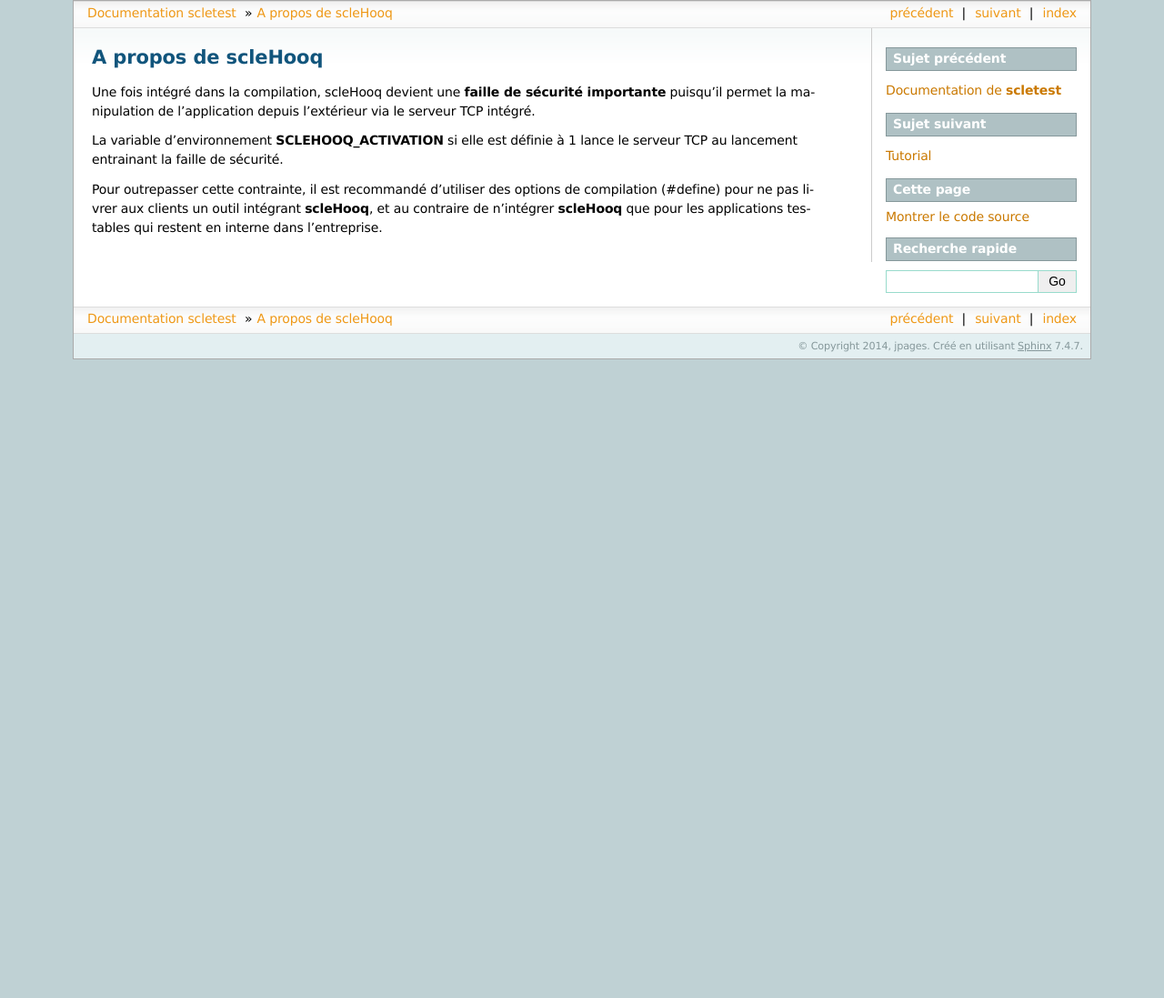
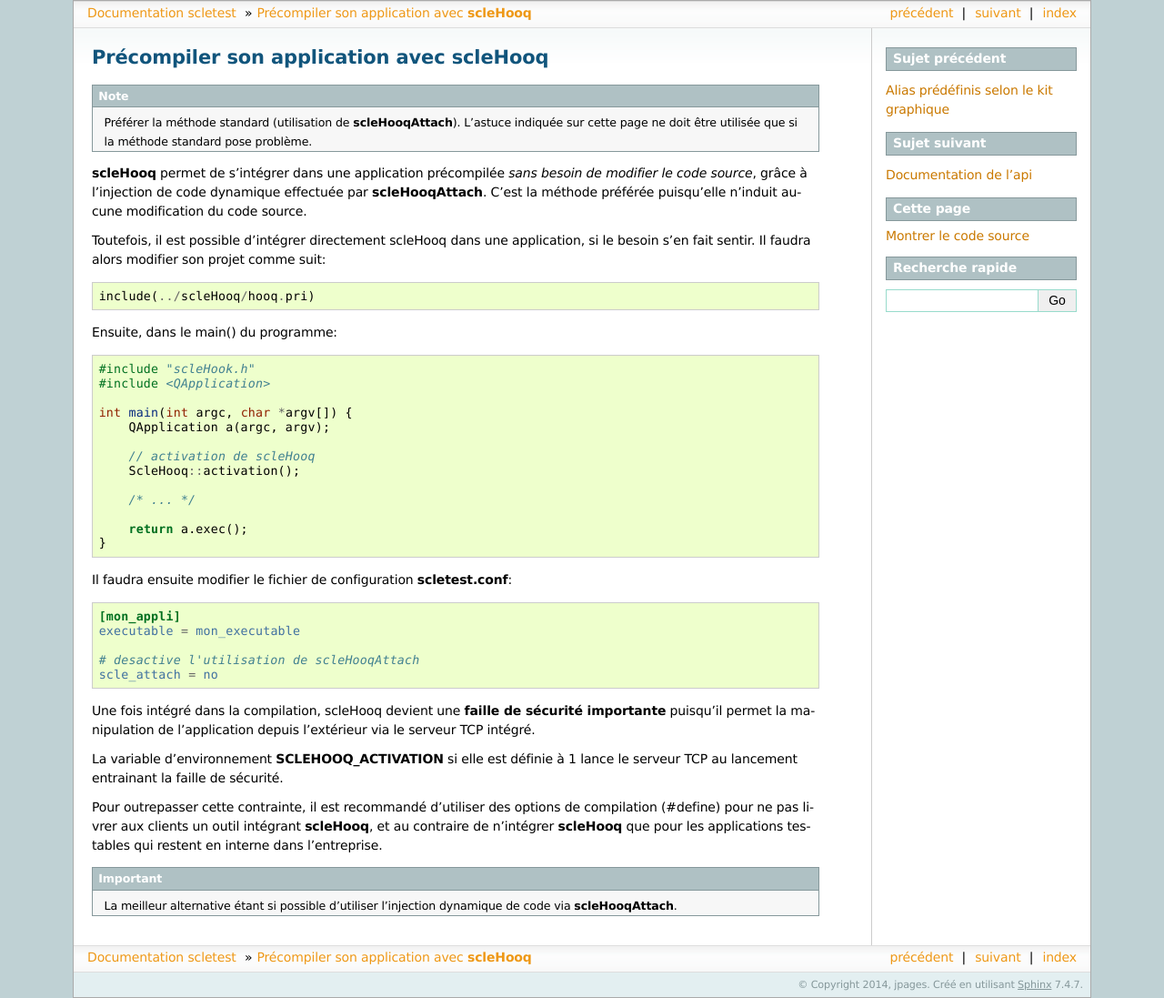
Before and after one commit to parkouss/funq, a Sphinx documentation site: the page built from py/doc/scleHooq.rst, in a window 1280 px wide. Shown: the whole page at 91% size. Built offline with Sphinx 7.4.7, drawn with Linux system fonts in a browser that asks for light colours; the version number could not be read and is left out; before the commit the page ends 900 px from its top, so only the background shows below that.

Commit message:
maj documentation pour utilisation de scleHooqAttach
git-svn-id: http://tsfe-svn/svn/logiciel/utilitaires_scle/test_ihm_qt/projet@107387 fa17faf6-23ee-8042-a9cf-75698c9d70c1

```diff
--- a/py/doc/index.rst
+++ b/py/doc/index.rst
@@ -9,12 +9,12 @@
 .. toctree::
    :maxdepth: 2
 
-   scleHooq
    tutorial
+   scletest_conf
    multi_conf
    test_attachable
-   scletest_conf
    gkit_aliases
+   scleHooq
    api/api
 
 
--- a/py/doc/scleHooq.rst
+++ b/py/doc/scleHooq.rst
@@ -1,5 +1,51 @@
-A propos de scleHooq
-====================
+.. _disable-attach:
+
+Précompiler son application avec **scleHooq**
+=============================================
+
+.. note::
+
+  Préférer la méthode standard (utilisation de **scleHooqAttach**).
+  L'astuce indiquée sur cette page ne doit être utilisée que si la méthode
+  standard pose problème.
+
+**scleHooq** permet de s'intégrer dans une application précompilée
+*sans besoin de modifier le code source*, grâce à l'injection de code
+dynamique effectuée par **scleHooqAttach**. C'est la méthode préférée
+puisqu'elle n'induit aucune modification du code source.
+
+Toutefois, il est possible d'intégrer directement scleHooq dans une application,
+si le besoin s'en fait sentir. Il faudra alors modifier son projet comme suit::
+
+  include(../scleHooq/hooq.pri)
+
+Ensuite, dans le main() du programme:
+
+.. code-block:: cpp
+
+  #include "scleHook.h"
+  #include <QApplication>
+
+  int main(int argc, char *argv[]) {
+      QApplication a(argc, argv);
+
+      // activation de scleHooq
+      ScleHooq::activation();
+
+      /* ... */
+
+      return a.exec();
+  }
+
+Il faudra ensuite modifier le fichier de configuration **scletest.conf**:
+
+.. code-block:: ini
+
+  [mon_appli]
+  executable = mon_executable
+
+  # desactive l'utilisation de scleHooqAttach
+  scle_attach = no
 
 Une fois intégré dans la compilation, scleHooq devient une
 **faille de sécurité importante** puisqu'il permet la manipulation de
@@ -12,3 +58,8 @@
 options de compilation (#define) pour ne pas livrer aux clients un outil
 intégrant **scleHooq**, et au contraire de n'intégrer **scleHooq** que
 pour les applications testables qui restent en interne dans l'entreprise.
+
+.. important::
+
+  La meilleur alternative étant si possible d'utiliser l'injection dynamique
+  de code via **scleHooqAttach**.
```
Also changed, not shown: py/doc/scletest_conf.rst (+7 -5 lines), 1 other file.
